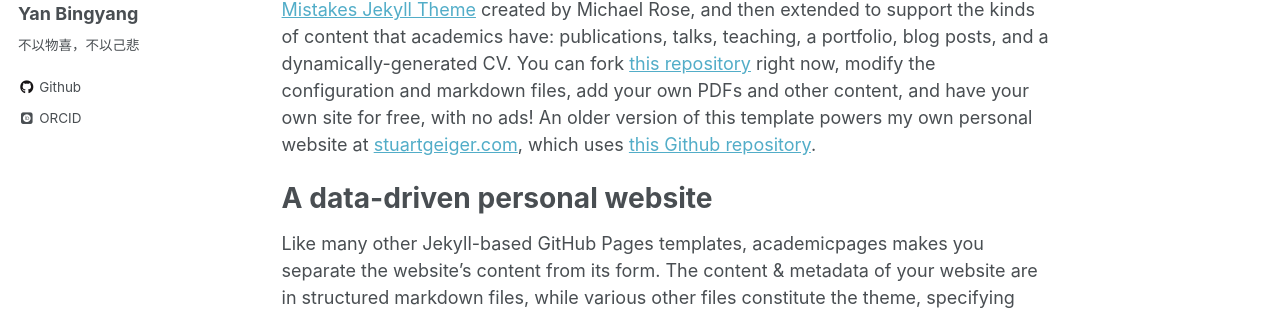
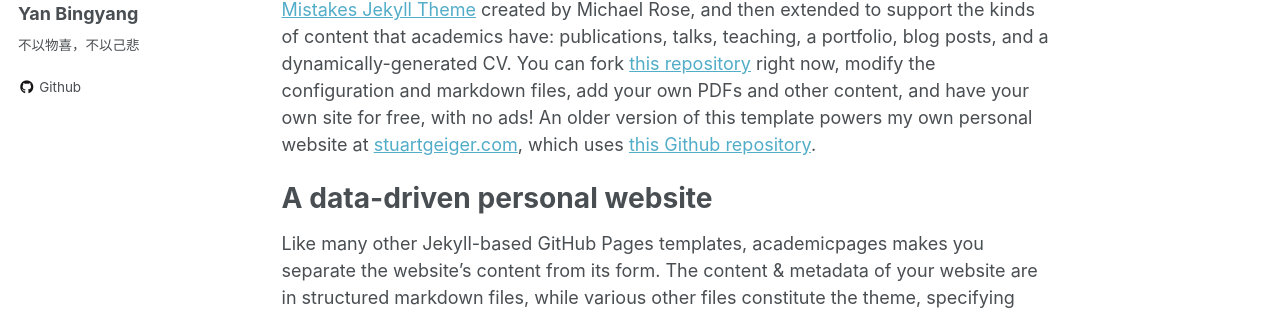
Before and after one commit to byYanXX/byYanXX.github.io, a Jekyll site: the page built from _pages/about.md, in a window 1280 px wide. Shown: the part 300-610 px from the top of the page. Built offline with Jekyll 4.4.1, drawn with Linux system fonts in a browser that asks for light colours; some web fonts are replaced.

Commit message:
Update _config.yml

```diff
--- a/_config.yml
+++ b/_config.yml
@@ -103,7 +103,7 @@
   impactstory      : #"https://profiles.impactstory.org/u/xxxx-xxxx-xxxx-xxxx"
   lastfm           :
   linkedin         :
-  orcid            : "http://orcid.org/yourorcidurl"
+  # orcid            : "http://orcid.org/yourorcidurl"
   pinterest        :
   soundcloud       :
   stackoverflow    : # http://stackoverflow.com/users/123456/username
```
